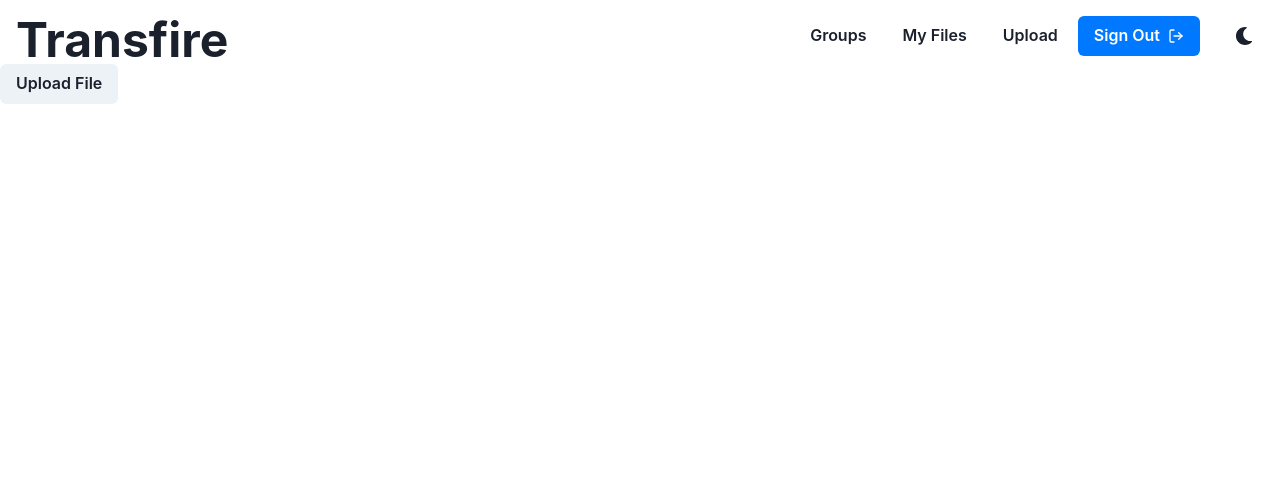
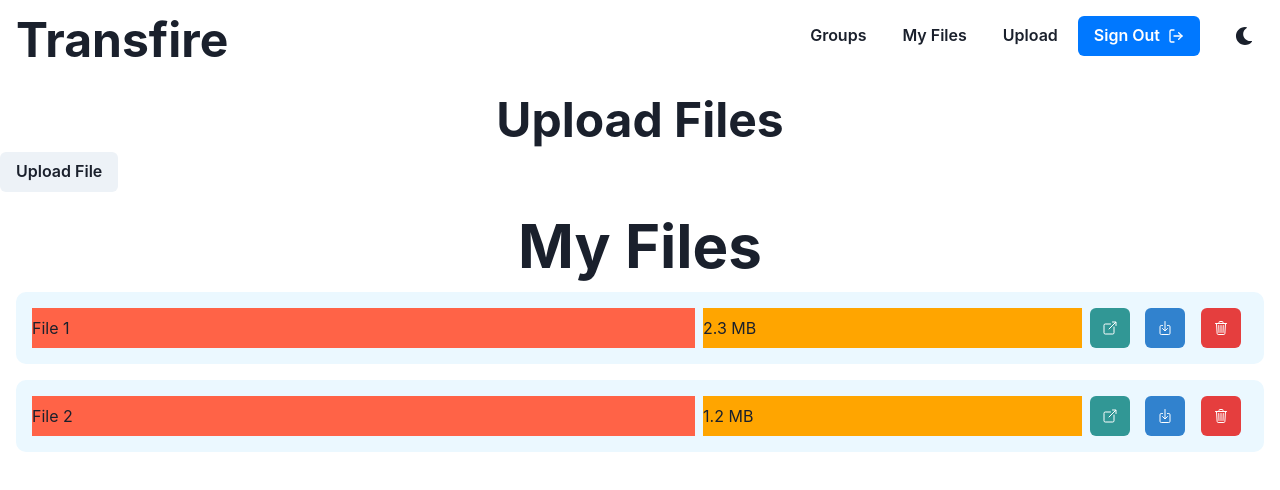
Before and after one commit to SiddharthN16/Transfire, a React (Create React App) app: page /myfiles in a window 1280 px wide. Shown: the top 490 px of the page. Built offline with nearby package versions, Linux system fonts and the light colour scheme; no server answers; sample sign-in values are in the browser's storage.

Commit message:
file display page

```diff
--- a/src/components/Files.jsx
+++ b/src/components/Files.jsx
@@ -1,11 +1,70 @@
-import { Flex } from '@chakra-ui/react';
+import { Flex, Stack, Heading, Center, Container } from '@chakra-ui/react';
 import Upload from './Upload';
+import Card from './Card';
+
+import { storage } from '../firebase';
+import { getDownloadURL, getMetadata, listAll, ref } from 'firebase/storage';
+import { useAuth } from '../AuthContext';
+import { useState } from 'react';
 
 const Files = () => {
+  const { user } = useAuth();
+
+  // const getFileData = () => {
+  //   listAll(ref(storage, `${user.uid}`))
+  //     .then(res => {
+  //       res.items.forEach(file => {
+  //         getMetadata(file)
+  //           .then(data => {
+  //             getDownloadURL(ref(storage, data.fullPath))
+  //               .then(url => {
+  //                 return (
+  //                   <>
+  //                     <Card
+  //                       fileName={data.name}
+  //                       fileSize={data.size}
+  //                       filePath={data.fullPath}
+  //                       fileURL={url}
+  //                     />
+  //                   </>
+  //                 );
+  //               })
+  //               .catch(err => {
+  //                 console.log(err);
+  //               });
+  //           })
+  //           .catch(err => {
+  //             console.log(err);
+  //           });
+  //       });
+  //     })
+  //     .catch(err => {
+  //       console.log(err);
+  //     });
+  // };
+
   return (
-    <Flex>
+    <Stack direction={'column'}>
+      <Center mt={8}>
+        <Heading size={['xl', 'xl', 'xl', '2xl']}>Upload Files</Heading>
+      </Center>
       <Upload />
-    </Flex>
+      <Center>
+        <Heading mt={4} size={['2xl', '2xl', '2xl', '3xl']}>
+          My Files
+        </Heading>
+      </Center>
+
+      <Center>
+        <Container
+          maxW={['sm', 'lg', '2xl', 'container.xl']}
+          // bg="green.400"
+        >
+          <Card fileName={'File 1'} fileSize="2.3 MB" />
+          <Card fileName={'File 2'} fileSize="1.2 MB" />
+        </Container>
+      </Center>
+    </Stack>
   );
 };
 
```
